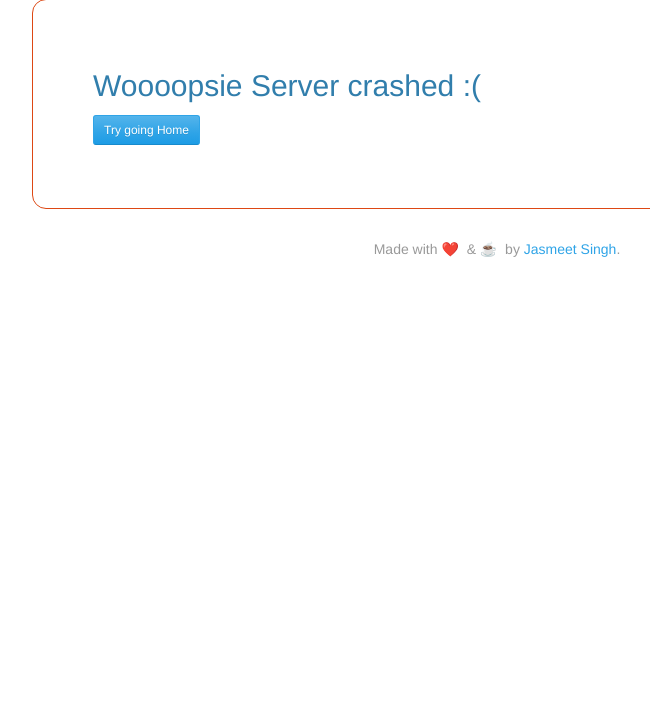
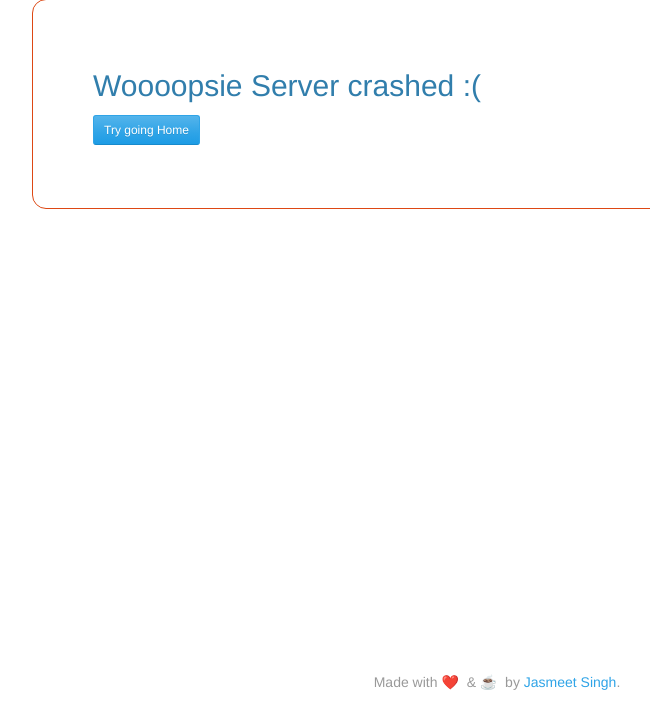
Before and after one commit to jasmeetsinghbhatia/RestAPI-with-flask, a Flask app: page /crash in a window 1280 px wide; the page is wider, and only the part inside the window is pictured. Shown: the part 93-800 px from the top of that part, without its empty margins (143-793 px from the left). Run offline with Flask 2, Linux system fonts and the light colour scheme; some libraries are stand-ins or nearby versions.

Commit message:
Updated footer to a fixed position on page

```diff
--- a/static/css/styles.css
+++ b/static/css/styles.css
@@ -11,7 +11,7 @@
 
     .footer {
         bottom: 0em;
-        position: relative;
+        position: fixed;
         width: 100%;
         height: 2.5em;
     }
```
